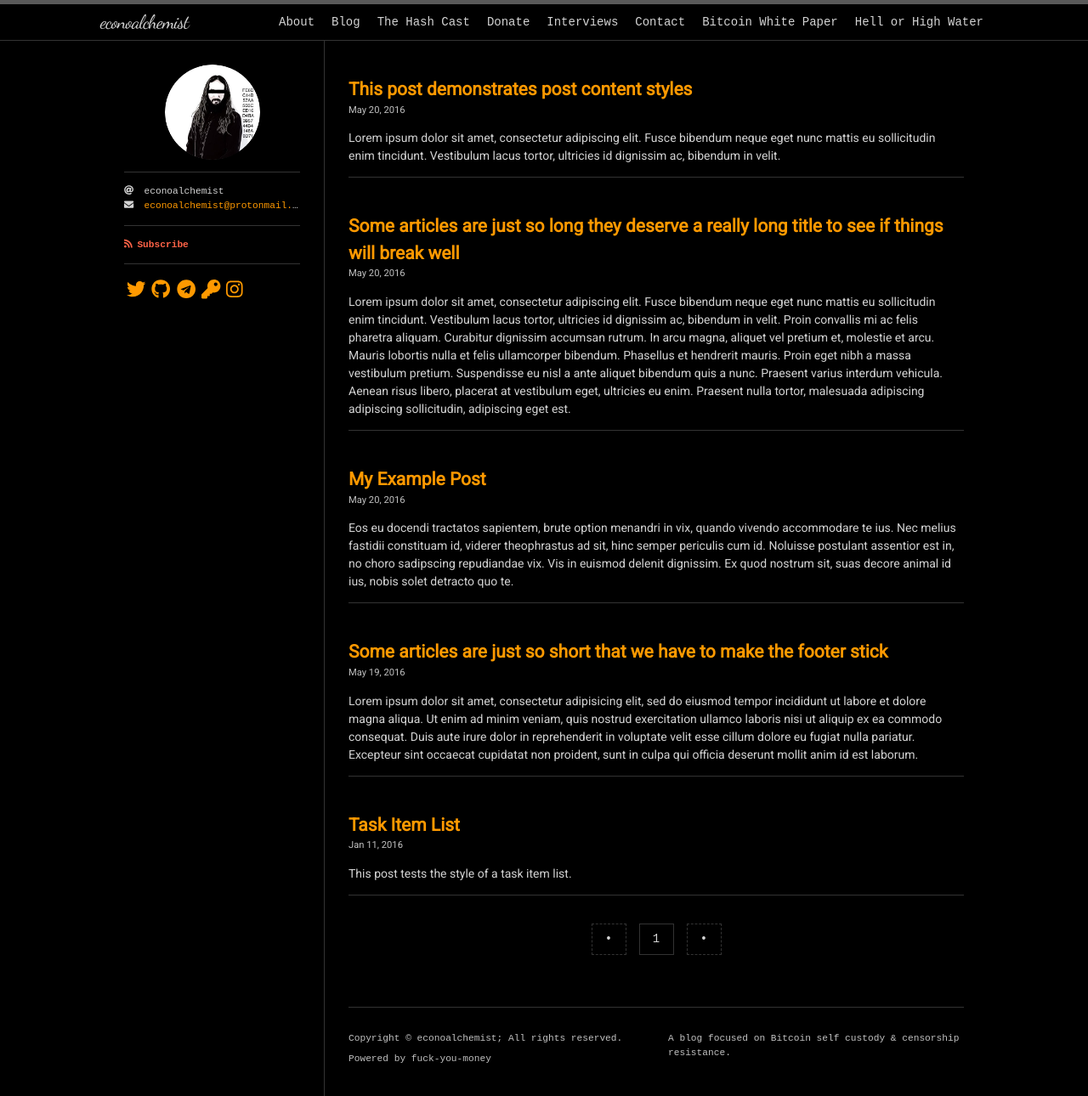
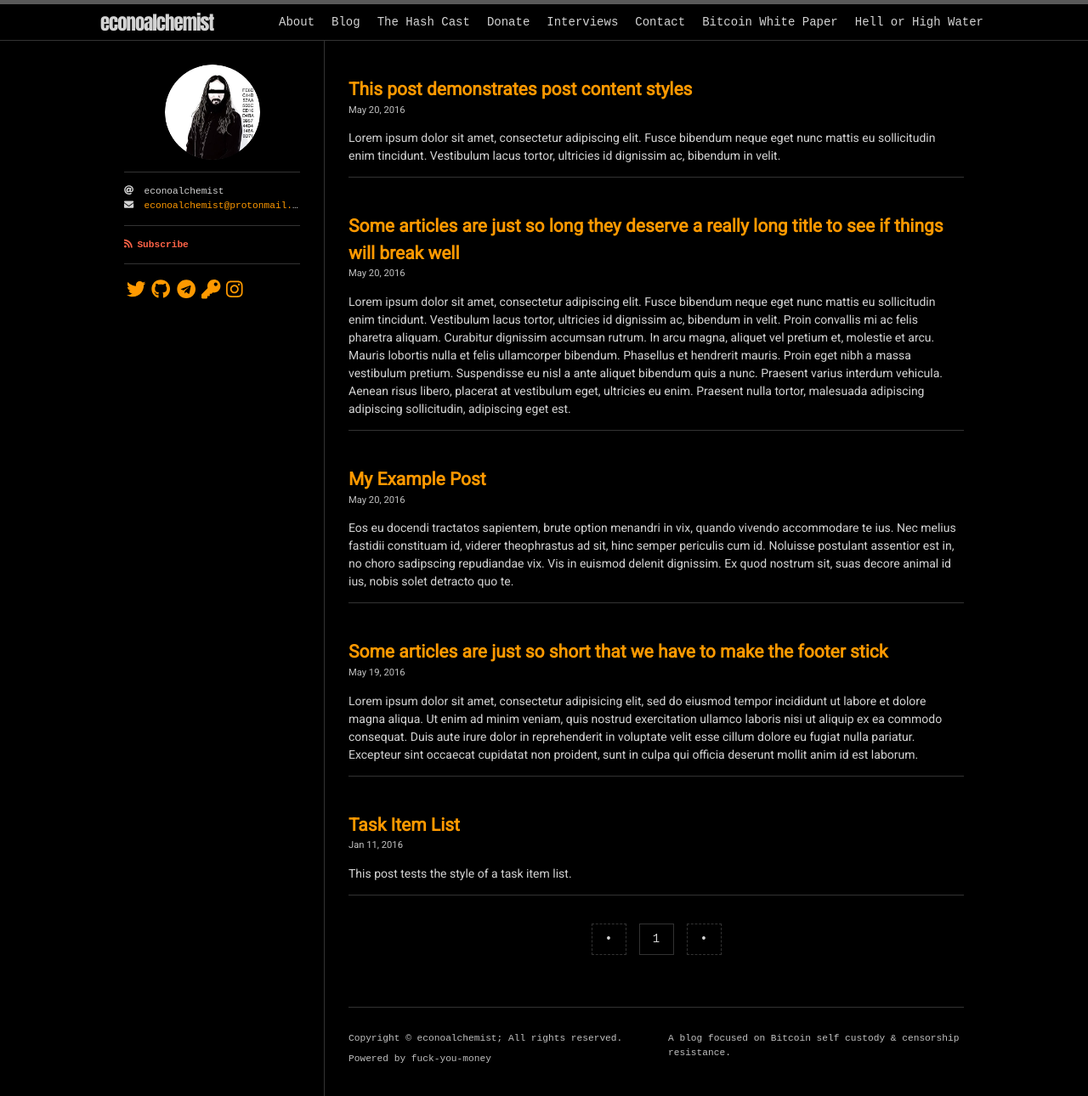
Before and after one commit to econoalchemist/econoalchemist.github.io, a Jekyll site: the page built from index.html, in a window 1280 px wide. Shown: the whole page at 85% size. Built offline with Jekyll 4.4.1, drawn with Linux system fonts in a browser that asks for light colours; nearby versions of some CDN libraries; some web fonts are replaced; the list of posts is cut into pages by our own code.

Commit message:
Update variables.scss

```diff
--- a/_sass/hamilton/variables.scss
+++ b/_sass/hamilton/variables.scss
@@ -3,7 +3,7 @@ $base-font-family: "Courier New" !default;
 $reading-font-family: "Times New Roman", "Arial", "Tahoma" !default;
 $headline-font-family: Roboto, "Noto Sans SC", "Noto Sans TC" !default;
 $code-font-family:  Inconsolata !default;
-$handwriting-font-family: "Dancing Script", "Ma Shan Zheng" !default;
+$handwriting-font-family: "Impact", "Arial" !default;
 $base-font-size:    14px !default;
 $base-line-height:  1.5 !default;
 
```
